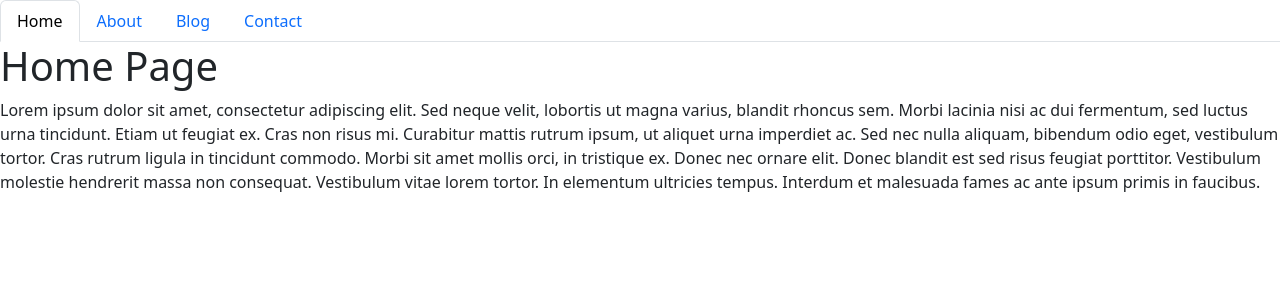
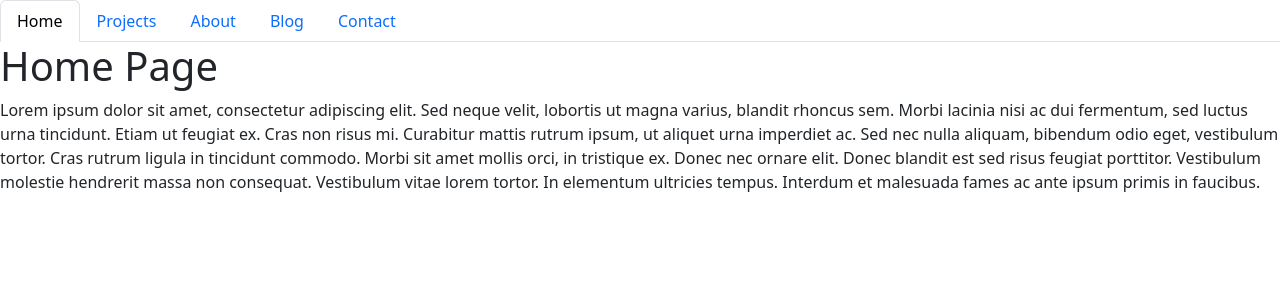
Before and after one commit to TJGit11/React-Portfolio, a React (Create React App) app: page / in a window 1280 px wide. Shown: the top 300 px of the page. Built offline with nearby package versions, Linux system fonts and the light colour scheme.

Commit message:
added projects page

```diff
--- a/src/components/NavTabs.js
+++ b/src/components/NavTabs.js
@@ -1,4 +1,4 @@
-import React from 'react';
+import React from "react";
 
 // TODO: Add a comment explaining how we are able to extract the key value pairs from props
 
@@ -8,21 +8,34 @@ function NavTabs({ currentPage, handlePageChange }) {
       <li className="nav-item">
         <a
           href="#home"
-          onClick={() => handlePageChange('Home')}
+          onClick={() => handlePageChange("Home")}
           //*  TODO: BONUS: Add a comment explaining what kind of operator this is and what it is checking for
 
-          className={currentPage === 'Home' ? 'nav-link active' : 'nav-link'}
+          className={currentPage === "Home" ? "nav-link active" : "nav-link"}
         >
           Home
         </a>
       </li>
       <li className="nav-item">
         <a
+          href="#projects"
+          onClick={() => handlePageChange("Projects")}
+          //*  TODO: BONUS: Add a comment explaining what kind of operator this is and what it is checking for
+
+          className={
+            currentPage === "Projects" ? "nav-link active" : "nav-link"
+          }
+        >
+          Projects
+        </a>
+      </li>
+      <li className="nav-item">
+        <a
           href="#about"
-          onClick={() => handlePageChange('About')}
+          onClick={() => handlePageChange("About")}
           //  TODO: Add a comment explaining what this logic is doing
 
-          className={currentPage === 'About' ? 'nav-link active' : 'nav-link'}
+          className={currentPage === "About" ? "nav-link active" : "nav-link"}
         >
           About
         </a>
@@ -30,10 +43,10 @@ function NavTabs({ currentPage, handlePageChange }) {
       <li className="nav-item">
         <a
           href="#blog"
-          onClick={() => handlePageChange('Blog')}
+          onClick={() => handlePageChange("Blog")}
           //  TODO: Add a comment explaining what this logic is doing
 
-          className={currentPage === 'Blog' ? 'nav-link active' : 'nav-link'}
+          className={currentPage === "Blog" ? "nav-link active" : "nav-link"}
         >
           Blog
         </a>
@@ -43,8 +56,8 @@ function NavTabs({ currentPage, handlePageChange }) {
           href="#contact"
           //  TODO: Add a comment explaining what this logic is doing
 
-          onClick={() => handlePageChange('Contact')}
-          className={currentPage === 'Contact' ? 'nav-link active' : 'nav-link'}
+          onClick={() => handlePageChange("Contact")}
+          className={currentPage === "Contact" ? "nav-link active" : "nav-link"}
         >
           Contact
         </a>
--- a/src/components/PortfolioContainer.js
+++ b/src/components/PortfolioContainer.js
@@ -1,23 +1,27 @@
-import React, { useState } from 'react';
-import NavTabs from './NavTabs';
-import Home from './pages/Home';
-import About from './pages/About';
-import Blog from './pages/Blog';
-import Contact from './pages/Contact';
+import React, { useState } from "react";
+import NavTabs from "./NavTabs";
+import Home from "./pages/Home";
+import About from "./pages/About";
+import Blog from "./pages/Blog";
+import Contact from "./pages/Contact";
+import Projects from "./pages/Projects";
 
 export default function PortfolioContainer() {
-  const [currentPage, setCurrentPage] = useState('Home');
+  const [currentPage, setCurrentPage] = useState("Home");
 
   // TODO: Add a comment describing the functionality of this method
   const renderPage = () => {
-    if (currentPage === 'Home') {
+    if (currentPage === "Home") {
       return <Home />;
     }
-    if (currentPage === 'About') {
+    if (currentPage === "About") {
       return <About />;
     }
-    if (currentPage === 'Blog') {
+    if (currentPage === "Blog") {
       return <Blog />;
+    }
+    if (currentPage === "Projects") {
+      return <Projects />;
     }
     return <Contact />;
   };
--- /dev/null
+++ b/src/components/pages/Projects.js
@@ -0,0 +1,10 @@
+import React from "react";
+
+export default function Projects() {
+  return (
+    <div>
+      <h1>Projects Page</h1>
+      <p>Big project page</p>
+    </div>
+  );
+}
```
